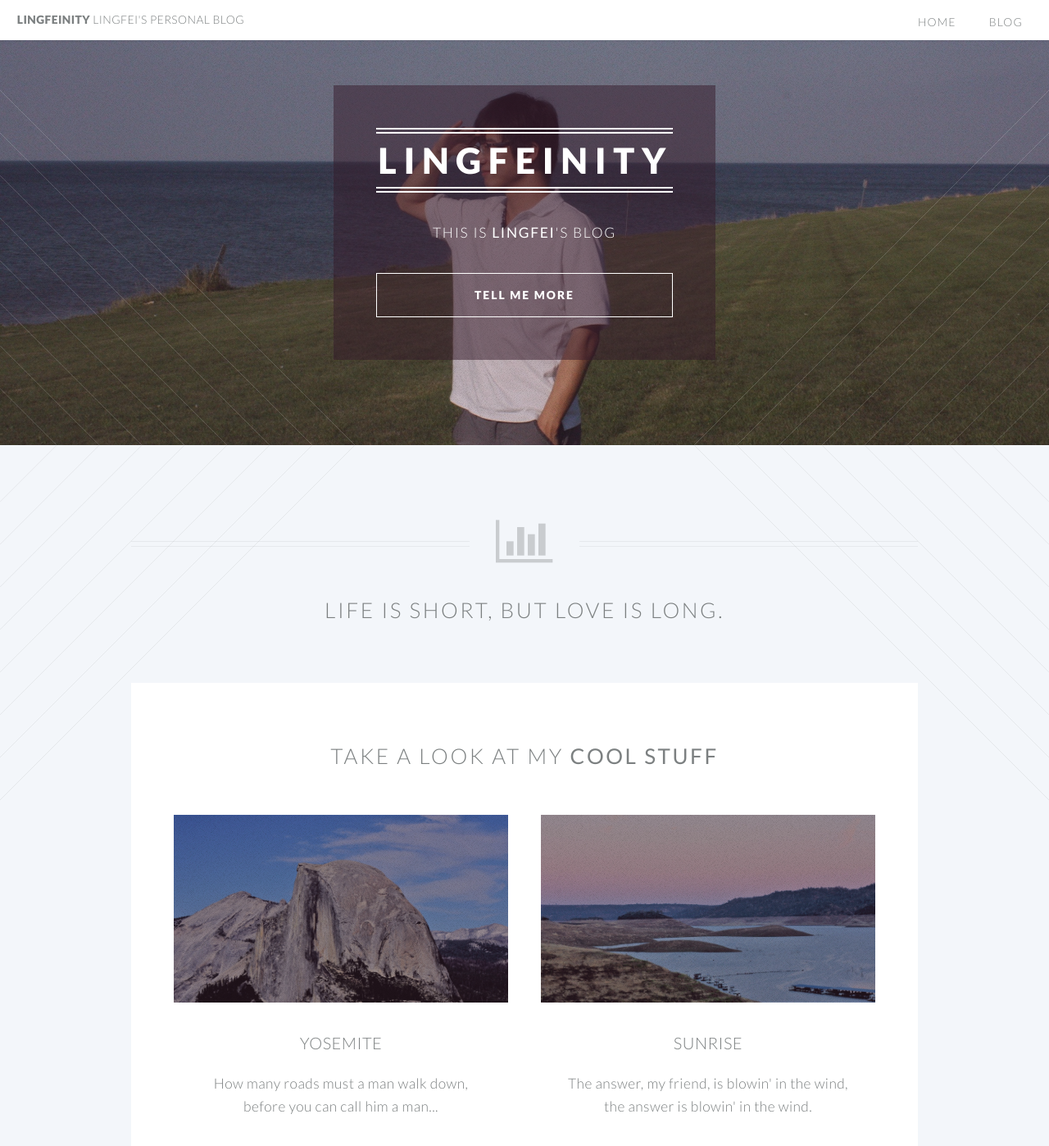
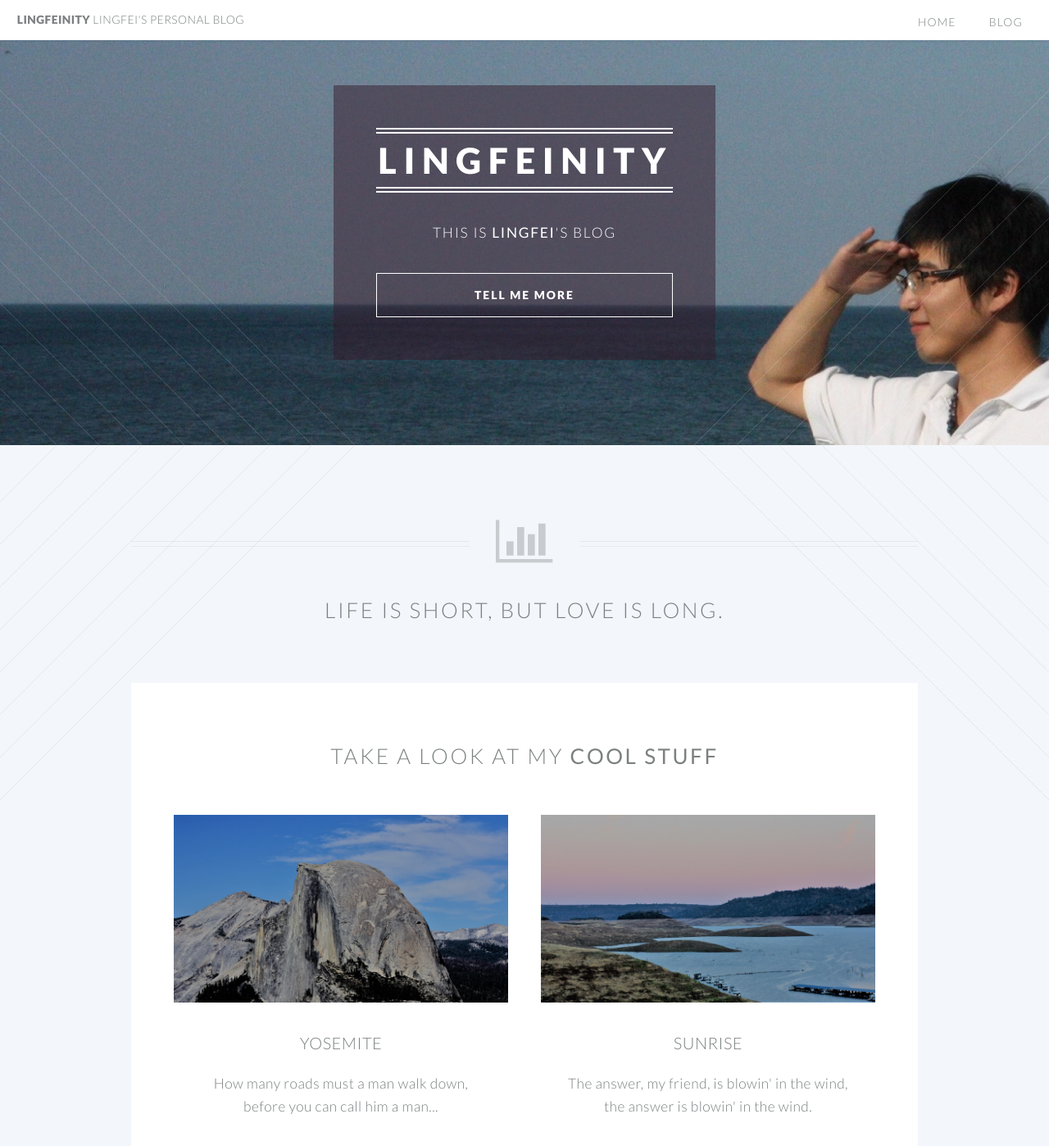
Before and after one commit to lfcui/lfcui.github.io, a Jekyll site: the page built from index.html, in a window 1280 px wide and 1400 px high. Shown: the whole window at 82% size. Built offline with Jekyll 4.4.1, drawn with Linux system fonts in a browser that asks for light colours.

Commit message:
Add files via upload

```diff
--- a/css/style.css
+++ b/css/style.css
@@ -247,7 +247,6 @@
 	}
 
 		.image:before {
-			background: url("images/overlay.png");
 			content: '';
 			height: 100%;
 			left: 0;
@@ -804,7 +803,7 @@
 	#banner {
 		background-attachment: scroll, scroll, scroll, fixed;
 		background-color: #645862;
-		background-image: url("images/light-bl.svg"), url("images/light-br.svg"), url("images/overlay.png"), url("../images/banner.JPG");
+		background-image: url("images/light-bl.svg"), url("images/light-br.svg"),  url("../images/banner.JPG");
 		background-position: bottom left, bottom right, top left, top center;
 		background-repeat: no-repeat, no-repeat, repeat, no-repeat;
 		background-size: 25em, 25em, auto, cover;
```
